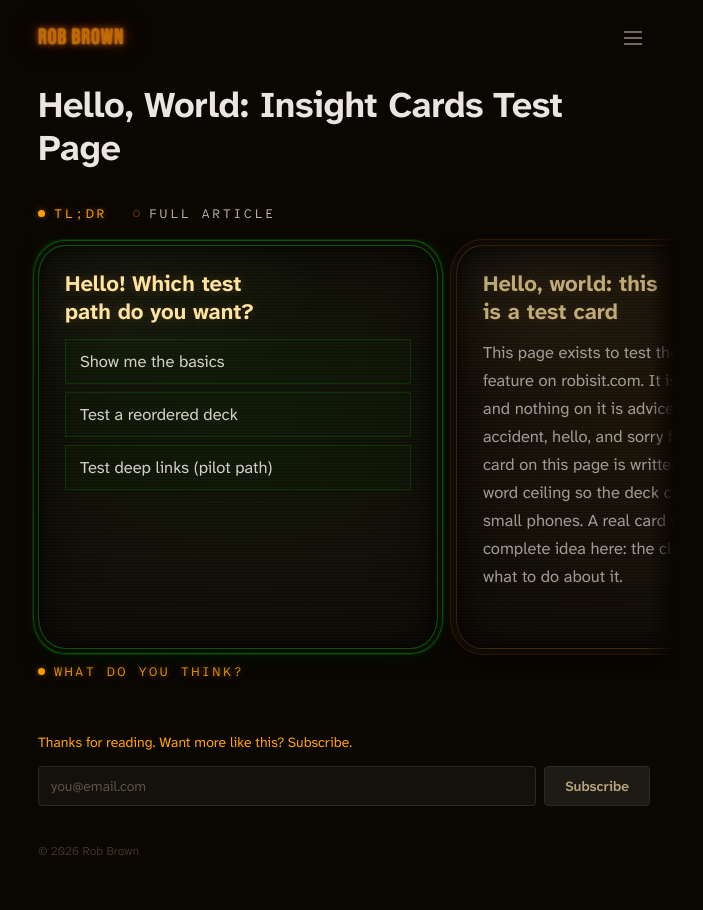
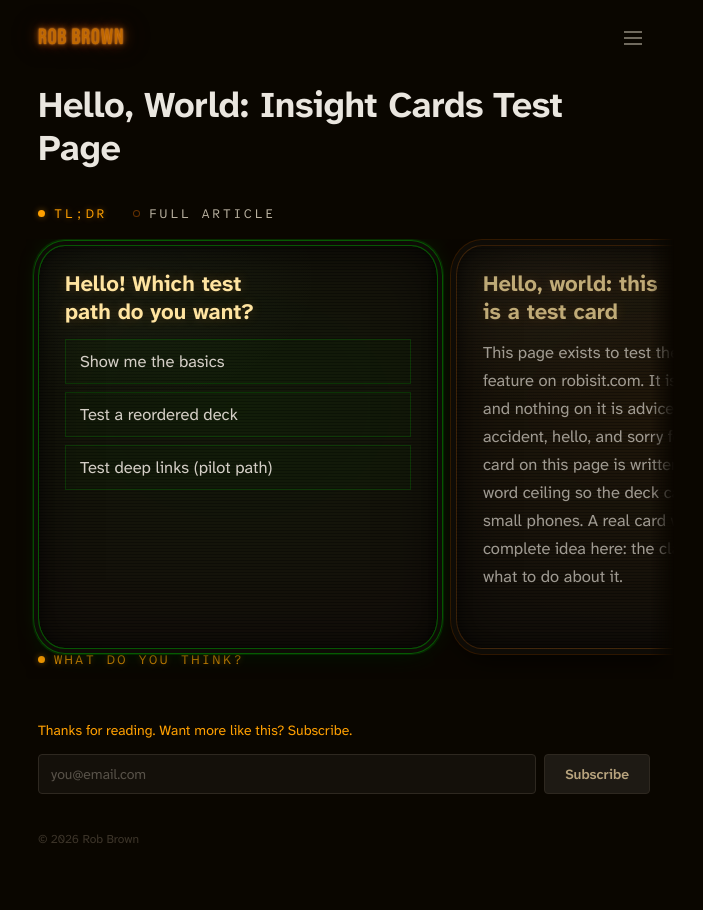
Before and after one commit to RobBrown/robisit, a Jekyll site: the page built from _articles/hello-world-cards.md, in a window 1280 px wide. Shown: the whole page, without its empty margins (296-999 px from the left). Built offline with Jekyll 4.4.1, drawn with Linux system fonts in a browser that asks for light colours.

Commit message:
style(cards): tuck "What do you think?" just under the cards

```diff
--- a/assets/css/insight-cards.css
+++ b/assets/css/insight-cards.css
@@ -71,14 +71,14 @@
   .ic-switch{gap:22px;margin-bottom:8px;letter-spacing:.14em}
 }
 
-/* "What do you think?": the lit TL;DR tab, half as far below the cards as the
-   switch is above them (the rail's 30px shadow room is taken back). */
+/* "What do you think?": the lit TL;DR tab, tucked just under the cards (its
+   top padding overlaps the rail's 30px shadow room and the card's foot). */
 .ic-discuss{
-  display:flex;align-items:center;gap:9px;width:fit-content;margin-top:-22px;padding:6px 0;
+  display:flex;align-items:center;gap:9px;width:fit-content;margin-top:-34px;padding:6px 0;
   font-family:var(--ic-mono);font-size:13px;letter-spacing:.18em;line-height:1.4;text-transform:uppercase;text-decoration:none;
 }
 .ic-deck[hidden]+.ic-discuss{display:none}
-@media(max-width:600px){.ic-discuss{margin-top:-23px;letter-spacing:.14em}}
+@media(max-width:600px){.ic-discuss{letter-spacing:.14em}}
 
 /* Deck: a native scroller spanning the column plus its gutters. The current
    card snaps to the text column and the next card shows to its right. */
```
Also changed, not shown: DECISIONS.md (+1 -0 lines), tests/layout.spec.js (+4 -4 lines).
